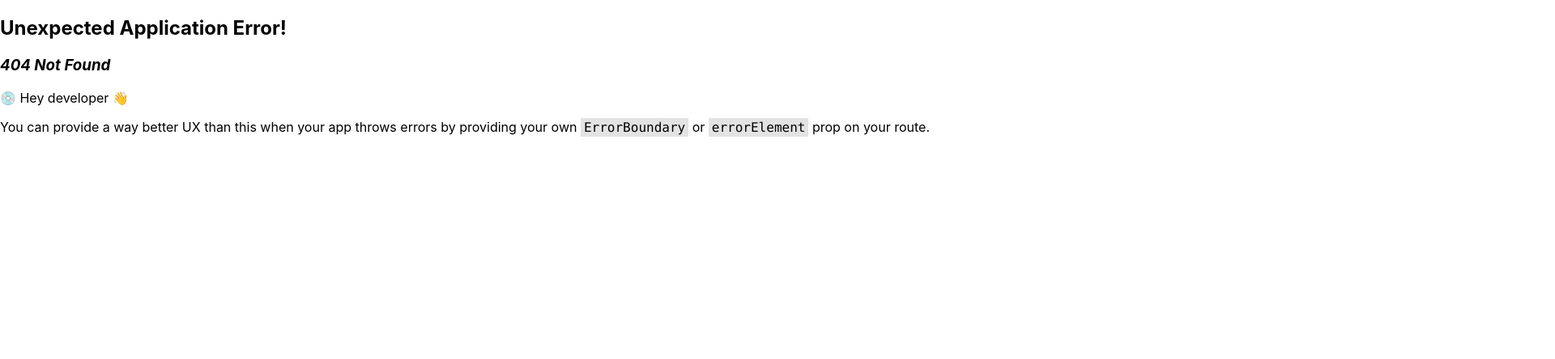
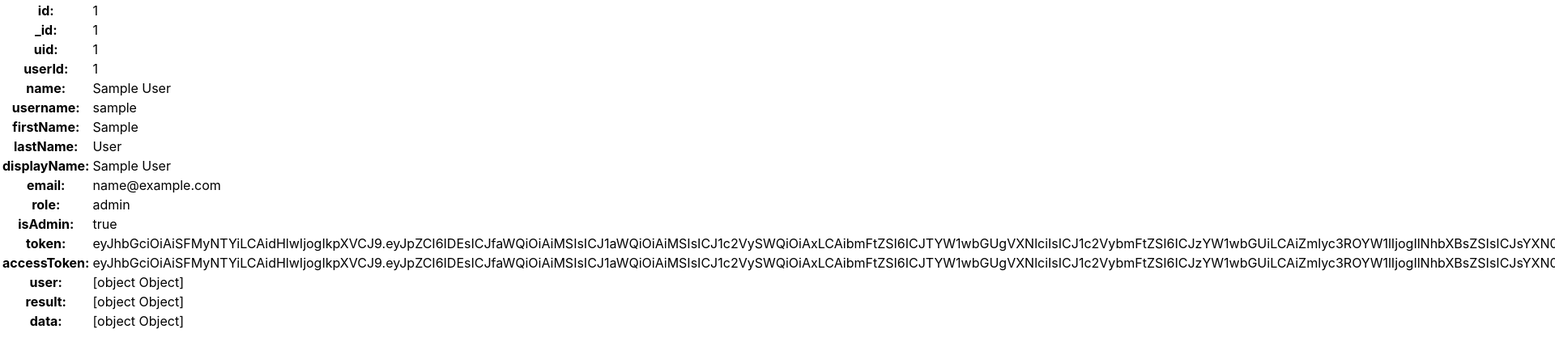
Before and after one commit to aleksysto/MERN-Forum, a React (Create React App) app in the folder client/: page /account in a window 1280 px wide. Before the commit this address had no page. Shown: the top 444 px of the page at 81% size, 1920 px wide, since content can reach past the window. Built offline with nearby package versions, Linux system fonts and the light colour scheme; sample sign-in values are in the browser's storage.

Commit message:
Added basic functionality for login session and logging out

```diff
--- /dev/null
+++ b/client/src/components/AccountPage/AccountData.tsx
@@ -0,0 +1,25 @@
+import React from 'react'
+import { useUserContext } from '../contexts/UserContext'
+import { UserObject } from '../interfaces/UserObjectContext'
+import AccountTableRow from './AccountTableRow'
+
+export default function AccountData(): JSX.Element {
+    const { userInfo } = useUserContext()
+    return (
+        <>
+            <div>
+                <table>
+                    {Object.keys(userInfo).map((key: string, idx: number) => {
+                        console.log(typeof userInfo[key as keyof UserObject])
+                        return (
+                            <tr>
+                                <th>{key}:</th>
+                                <td>{userInfo[key as keyof UserObject].toString()}</td>
+                            </tr>
+                        )
+                    })}
+                </table>
+            </div>
+        </>
+    )
+}
--- /dev/null
+++ b/client/src/components/AccountPage/AccountPage.tsx
@@ -0,0 +1,10 @@
+import React from 'react'
+import AccountData from './AccountData'
+
+export default function AccountPage(): JSX.Element {
+    return (
+        <>
+        <AccountData />
+        </>
+    )
+}
--- /dev/null
+++ b/client/src/components/AccountPage/AccountTableRow.tsx
@@ -0,0 +1,20 @@
+import React, { useContext } from 'react'
+import { useUserContext } from '../contexts/UserContext'
+import { UserObject } from '../interfaces/UserObjectContext'
+
+export default function AccountTableRow ({propKey, idx, userInfo}: {propKey: string, idx: number, userInfo: UserObject[keyof UserObject]}): JSX.Element {
+
+    return userInfo instanceof Date ? (
+        <>
+        <tr key={idx}>
+            <th>{propKey}:</th>
+            <td>{userInfo.toString().split(' ').slice(0, 4).join(' ')}</td>
+        </tr>
+        </>
+    ):(
+        <tr key={idx}>
+            <th>{propKey}:</th>
+            <td>{userInfo.toString()}</td>
+        </tr>
+    )
+}
--- a/client/src/components/LoginPage/LoginForm.tsx
+++ b/client/src/components/LoginPage/LoginForm.tsx
@@ -19,8 +19,9 @@ export default function LoginForm (): JSX.Element {
         axios.post('http://localhost:4000/api/login', {login, password})
             .then((res: AxiosResponse): void => {
                 setLoggedIn(true)
-                setUserInfo(res.data)
-                console.log(res.data)
+                setUserInfo(res.data.user)
+                localStorage.setItem("token", res.data.login)
+                localStorage.setItem("user", JSON.stringify(res.data.user))
             })
             .catch((err: AxiosError): void => {
                 setLoggedIn(false)
--- a/client/src/components/MainPage.tsx
+++ b/client/src/components/MainPage.tsx
@@ -1,7 +1,11 @@
-import React from 'react';
+import React, { useEffect } from 'react';
 import { Link } from 'react-router-dom';
+import { useUserContext } from './contexts/UserContext';
+import LogoutButton from './utils/LogoutButton';
 
 export default function MainPage(): JSX.Element {
+    const {loggedIn} = useUserContext()
+    useEffect(() => {}, [loggedIn])
     return (
         <>
             <div>
@@ -14,6 +18,8 @@ export default function MainPage(): JSX.Element {
                 <Link to={{ pathname: '/login'}}>Login</Link>
                 <br />
                 <Link to={{ pathname: '/account'}}>Account</Link>
+                <br />
+                <LogoutButton />
                 </nav>
             </div>
         </>
--- a/client/src/components/contexts/UserContext.tsx
+++ b/client/src/components/contexts/UserContext.tsx
@@ -1,16 +1,18 @@
-import React, {createContext, useContext, useState} from 'react'
+import React, {createContext, useContext, useEffect, useState} from 'react'
+import { UserContextType, UserObject } from '../interfaces/UserObjectContext';
 
-interface UserContextType {
-    loggedIn: boolean
-    setLoggedIn: React.Dispatch<React.SetStateAction<boolean>>
-    userInfo: Object
-    setUserInfo: React.Dispatch<React.SetStateAction<Object>>
-}
 
 export const userContext: React.Context<UserContextType> = createContext<UserContextType>({
     loggedIn: false,
     setLoggedIn: () => {},
-    userInfo: {},
+    userInfo: {
+        login: "",
+        email: "",
+        posts: 0,
+        comments: 0,
+        type: "user",
+        lastActive: new Date(),
+        entryDate: new Date()},
     setUserInfo: () => {}})
 export function useUserContext() {
     return useContext(userContext);
@@ -18,7 +20,24 @@ export function useUserContext() {
 
 export default function UserProvider ({children}: {children: JSX.Element}): JSX.Element{
     const [loggedIn, setLoggedIn] = useState<boolean>(false)
-    const [userInfo, setUserInfo] = useState<Object>({})
+    const [userInfo, setUserInfo] = useState<UserObject>(
+        {
+            login: "",
+            email: "",
+            posts: 0,
+            comments: 0,
+            type: "user",
+            lastActive: new Date(),
+            entryDate: new Date()
+        })
+    useEffect((): void => {
+        if(localStorage.getItem("token")){
+            setLoggedIn(true)
+        }
+        if(localStorage.getItem("user")){
+            setUserInfo(JSON.parse(localStorage.getItem("user") as string))
+        }
+    }, [])
     return (
         <userContext.Provider value={{loggedIn, setLoggedIn, userInfo, setUserInfo}}>
             {children}
--- /dev/null
+++ b/client/src/components/interfaces/UserObjectContext.ts
@@ -0,0 +1,15 @@
+export interface UserObject {
+    login: string
+    email: string
+    posts: number
+    comments: number
+    type: "user" | "moderator" | "admin"
+    lastActive: Date
+    entryDate: Date
+}
+export interface UserContextType {
+    loggedIn: boolean
+    setLoggedIn: React.Dispatch<React.SetStateAction<boolean>>
+    userInfo: UserObject
+    setUserInfo: React.Dispatch<React.SetStateAction<UserObject>>
+}
--- /dev/null
+++ b/client/src/components/utils/LogoutButton.tsx
@@ -0,0 +1,18 @@
+import React from 'react'
+import { useUserContext } from '../contexts/UserContext'
+
+export default function LogoutButton(): JSX.Element | null {
+    const storageData: string | null = localStorage.getItem('token')
+    const {loggedIn, setLoggedIn} = useUserContext()
+    function handleLogout(event: React.MouseEvent<HTMLButtonElement>): void {
+        localStorage.removeItem('token')
+        localStorage.removeItem('user')
+        setLoggedIn(false)
+    }
+
+    return loggedIn ? (
+        <>
+            <button onClick={handleLogout}>Logout</button>
+        </>
+    ) : null
+}
--- /dev/null
+++ b/client/src/components/utils/PrivateRoute.tsx
@@ -0,0 +1,6 @@
+import {Navigate } from 'react-router-dom';
+
+export default function PrivateRoute ({children}: {children: JSX.Element}): JSX.Element {
+    const storageData: string | null = localStorage.getItem('token')
+    return storageData ? children : <Navigate to="/login" />
+}
--- a/client/src/index.tsx
+++ b/client/src/index.tsx
@@ -10,6 +10,8 @@ import reportWebVitals from './reportWebVitals';
 import RegisterPage from './components/RegisterPage/RegisterPage';
 import LoginPage from './components/LoginPage/LoginPage';
 import UserProvider from './components/contexts/UserContext';
+import AccountPage from './components/AccountPage/AccountPage';
+import PrivateRoute from './components/utils/PrivateRoute';
 
 const root: Root = ReactDOM.createRoot(
   document.getElementById('root') as HTMLElement
@@ -27,6 +29,10 @@ const router = createBrowserRouter([
     path: "/login",
     element: <LoginPage />,
   },
+  {
+    path: "/account",
+    element: <PrivateRoute><AccountPage /></PrivateRoute>,
+  },
 ]);
 
 root.render(
```
Also changed, not shown: 1 other file (tests, documents, lock files or other folders).
